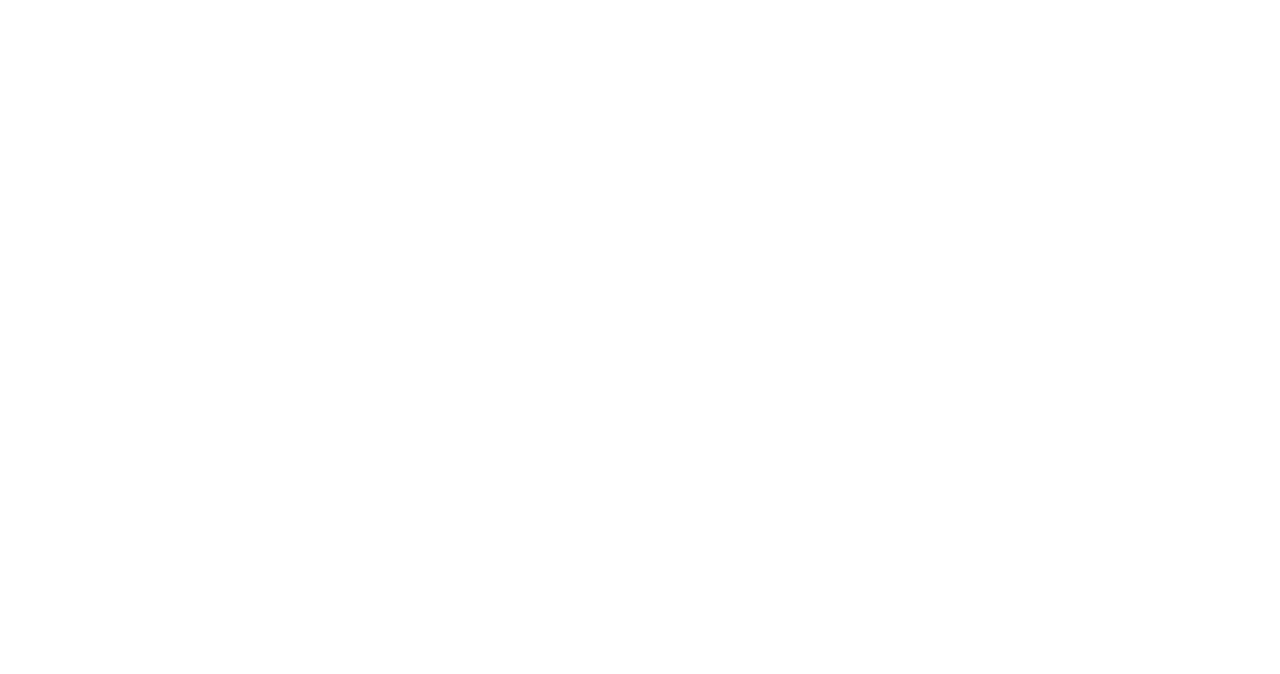
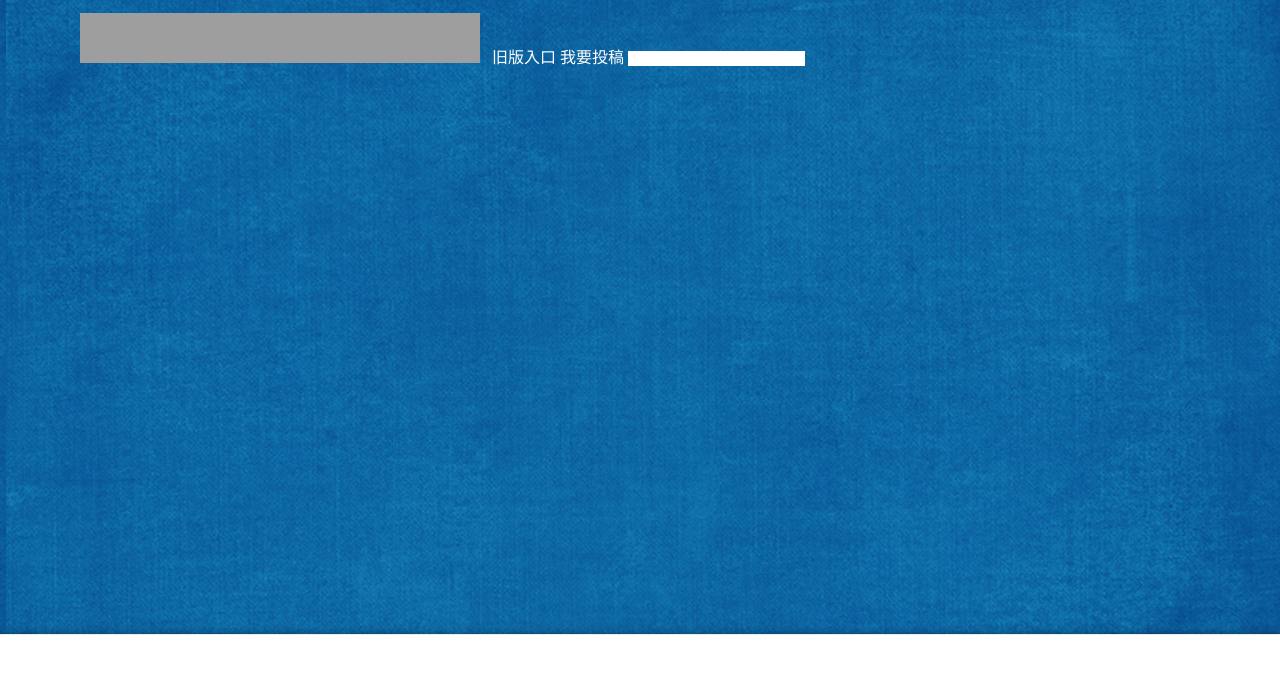
Before and after one commit to ifnite/project, a PHP site: page / in a window 1280 px wide. Before the commit the part shown is empty. Shown: the top 674 px of the page. Run offline with PHP 8.4, Linux system fonts and the light colour scheme; grey boxes are pictures that could not be loaded.

Commit message:
1.01
完成了顶部背景，svg版网站logo

```diff
--- a/index.html
+++ b/index.html
@@ -8,7 +8,14 @@
 </head>
 <body>
 	<div id="header">
-		<div id="topBar"></div>
+		<div id="topBar">
+			<iframe src="image/logo.svg"></iframe>
+			<ul>
+				<li><a href="#">旧版入口</a></li>
+				<li><a href="#">我要投稿</a></li>
+				<li><input type="text"></li>
+			</ul>
+		</div>
 		<div id="nav"></div>
 	</div>
 	<div id="container">
--- a/style/index.css
+++ b/style/index.css
@@ -3,3 +3,34 @@
 /*#header=>盛放顶部 #container=>放置主要内容 #footer=>放置底部*/
 /*顶部：#topBar放置logo 旧版入口及搜索 #nav放置导航栏
   主要内容：mainNews放置学工新闻 otherNews放置学院新闻 sideBar中的notice放置公告 links放置链接 wechat放置微专题*/
+ body{
+ 	background: #fff;
+ 	margin: 0px;
+
+ }
+
+ #header{
+ 	width:100%;
+ 	height: 660px;
+ 	background: url(../image/background.jpg);
+ 	background-position:100% 0% ;
+ 	overflow: hidden;
+ }
+ #topBar{
+ /*	background:red;*/
+ 	height:50px;
+ 	margin-top:1%;
+ }
+ #topBar iframe{
+ 	display: inline-block;
+ 	width: 408px;
+ 	height:50px;
+ 	margin-left:6.25%;
+ }
+ #topBar ul {
+ 	display: inline-block;
+ }
+ #topBar ul li{
+ 	display: inline;
+ 	color: #fff;
+ }
--- a/style/reset.css
+++ b/style/reset.css
@@ -5,11 +5,12 @@
 	padding:0px;
 	margin:0px;
 	text-decoration: none;
+	border: none
 }
 a,a:hover{
 	text-decoration: none;
 	font-style: normal;
-	color: normal;
+	color: inherit;
 }
 li{
 	list-style: normal;
```
Also changed, not shown: image/background.jpg (added), image/logo.png (added), image/logo.svg (added).
